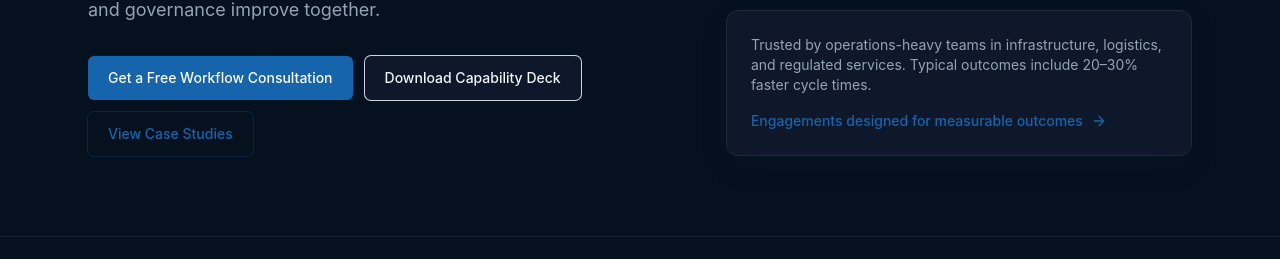
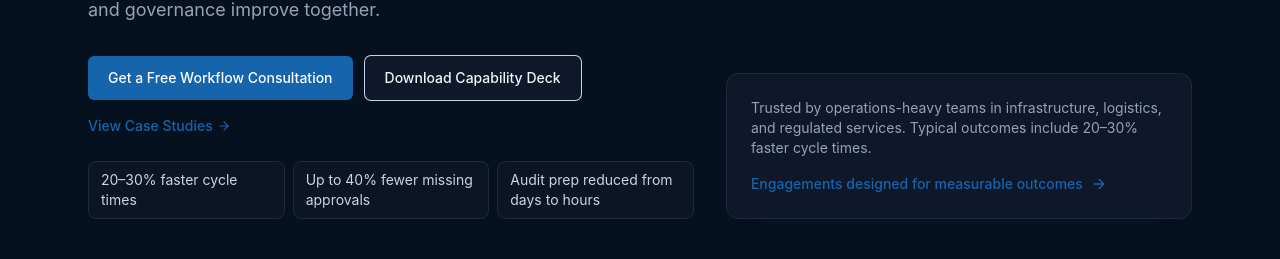
Before and after one commit to strataflowsystems/Website, a React (Vite) app: page / in a window 1280 px wide. Shown: the part 474-733 px from the top of the page. Built offline with nearby package versions, Linux system fonts and the light colour scheme; no server answers.

Commit message:
Refine header/announcement/hero layout, import updated logo SVG, and add section background stripes (#55)
* Improve homepage composition and hero CTA hierarchy

* Add hero outcomes strip and stronger footer close

```diff
--- a/src/components/layout/Footer.tsx
+++ b/src/components/layout/Footer.tsx
@@ -2,8 +2,14 @@ import { site } from '@/content/site';
 
 export const Footer = () => (
   <footer className="border-t border-slate-200 bg-white/70 py-8 dark:border-slate-800 dark:bg-slate-900/60">
-    <div className="mx-auto flex w-full max-w-6xl flex-col gap-4 px-4 text-sm text-slate-600 dark:text-slate-400 md:flex-row md:items-center md:justify-between md:px-6 lg:px-8">
-      <p>© {new Date().getFullYear()} {site.company}. All rights reserved.</p>
+    <div className="mx-auto flex w-full max-w-6xl flex-col gap-4 px-4 text-sm text-slate-600 dark:text-slate-400 md:px-6 lg:px-8">
+      <div className="flex flex-col gap-3 md:flex-row md:items-center md:justify-between">
+        <p>© {new Date().getFullYear()} {site.company}. All rights reserved.</p>
+        <a href="/contact" className="inline-flex w-fit items-center rounded-md bg-accent-600 px-4 py-2 text-xs font-medium text-white transition hover:bg-accent-500">
+          Book a discovery call
+        </a>
+      </div>
+      <p className="text-xs text-slate-500 dark:text-slate-400">Evidence-led Microsoft 365 automation for operations-heavy teams across the UK.</p>
       <nav className="flex flex-wrap items-center gap-4">
         <a href="/privacy" className="hover:text-accent-600">Privacy</a>
         <a href="/terms" className="hover:text-accent-600">Terms</a>
--- a/src/components/sections/HeroSection.tsx
+++ b/src/components/sections/HeroSection.tsx
@@ -17,7 +17,20 @@ export const HeroSection = () => (
           <div className="mt-8 flex flex-wrap gap-3">
             <Button href={site.primaryCta.href} onClick={() => trackEvent('cta_click', { cta: 'hero_primary' })}>{site.primaryCta.label}</Button>
             <Button href={site.secondaryCtas[0].href} variant="secondary" onClick={() => trackEvent('deck_download_click', { cta: 'hero_secondary' })}>{site.secondaryCtas[0].label}</Button>
-            <Button href={site.secondaryCtas[1].href} variant="ghost" onClick={() => trackEvent('cta_click', { cta: 'hero_case_studies' })}>{site.secondaryCtas[1].label}</Button>
+          </div>
+          <a
+            href={site.secondaryCtas[1].href}
+            className="mt-4 inline-flex items-center gap-1 text-sm font-medium text-accent-600 transition hover:text-accent-500"
+            onClick={() => trackEvent('cta_click', { cta: 'hero_case_studies' })}
+          >
+            {site.secondaryCtas[1].label}
+            <ArrowRight size={14} />
+          </a>
+
+          <div className="mt-6 grid gap-2 text-sm sm:grid-cols-3">
+            {site.hero.highlights.map((item) => (
+              <div key={item} className="rounded-lg border border-slate-200 bg-white/70 px-3 py-2 text-slate-700 dark:border-slate-800 dark:bg-slate-900/70 dark:text-slate-300">{item}</div>
+            ))}
           </div>
         </Reveal>
       </div>
--- a/src/content/site.ts
+++ b/src/content/site.ts
@@ -24,6 +24,7 @@ export const site = {
     subheading:
       'Strataflow delivers spatially-aware SharePoint and Power Automate solutions with evidence trails built in-so delivery speed, compliance, and governance improve together.',
     proof: 'Trusted by operations-heavy teams in infrastructure, logistics, and regulated services. Typical outcomes include 20–30% faster cycle times.',
+    highlights: ['20–30% faster cycle times', 'Up to 40% fewer missing approvals', 'Audit prep reduced from days to hours'],
   },
   problem: [
     'Critical operational work is scattered across email, chats, spreadsheets, and disconnected trackers.',
--- a/src/pages/HomePage.tsx
+++ b/src/pages/HomePage.tsx
@@ -50,7 +50,7 @@ export const HomePage = () => (
       </ul>
     </Section>
 
-    <Section title="Why teams choose Strataflow" intro="Microsoft 365 workflow automation built for operational outcomes, not just technical delivery.">
+    <Section className="bg-slate-100/70 dark:bg-slate-900/40" title="Why teams choose Strataflow" intro="Microsoft 365 workflow automation built for operational outcomes, not just technical delivery.">
       <div className="grid gap-4 md:grid-cols-3">
         {site.pillars.map((pillar) => (
           <article key={pillar.title} className="rounded-xl border border-slate-200 bg-white p-6 shadow-card dark:border-slate-800 dark:bg-slate-900">
@@ -72,7 +72,7 @@ export const HomePage = () => (
       </div>
     </Section>
 
-    <Section title="Industry focus">
+    <Section className="bg-slate-100/70 dark:bg-slate-900/40" title="Industry focus">
       <div className="grid gap-4 md:grid-cols-3">
         {site.industries.map((industry) => (
           <div key={industry.title} className="rounded-xl border border-slate-200 bg-white p-6 shadow-card dark:border-slate-800 dark:bg-slate-900">
@@ -96,7 +96,7 @@ export const HomePage = () => (
       </div>
     </Section>
 
-    <Section title="Capabilities across Microsoft 365 and Power Platform">
+    <Section className="bg-slate-100/70 dark:bg-slate-900/40" title="Capabilities across Microsoft 365 and Power Platform">
       <ul className="grid gap-3 md:grid-cols-2">
         {site.capabilities.map((item) => (
           <li key={item} className="flex items-start gap-3 rounded-lg border border-slate-200 bg-white p-4 text-slate-700 dark:border-slate-800 dark:bg-slate-900 dark:text-slate-300">
@@ -115,7 +115,7 @@ export const HomePage = () => (
       </div>
     </Section>
 
-    <Section title="Chat with our team" intro="Use the chat bubble in the bottom-right corner to ask questions and get quick guidance via our assistant.">
+    <Section className="bg-slate-100/70 dark:bg-slate-900/40" title="Chat with our team" intro="Use the chat bubble in the bottom-right corner to ask questions and get quick guidance via our assistant.">
       <p className="text-slate-600 dark:text-slate-400">The assistant is available on every page except contact, where we minimize distractions for form completion.</p>
     </Section>
 
```
